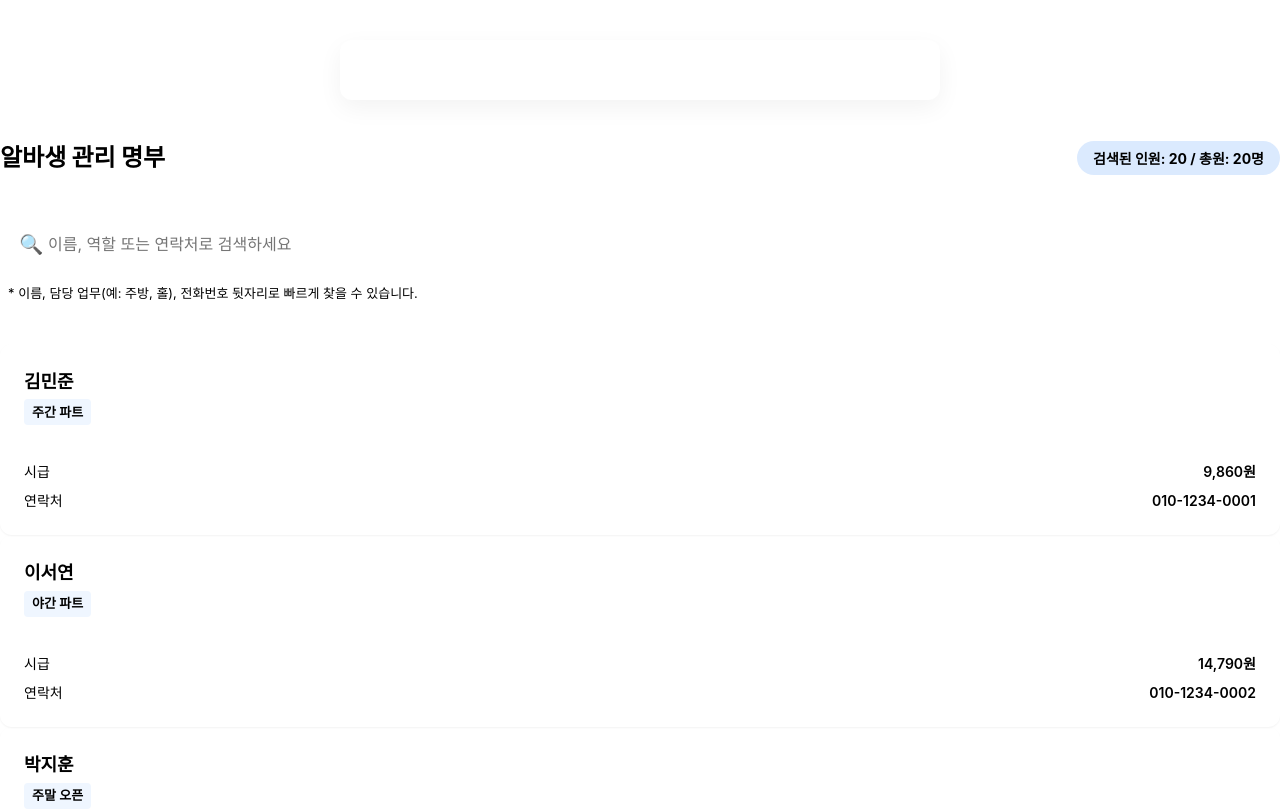
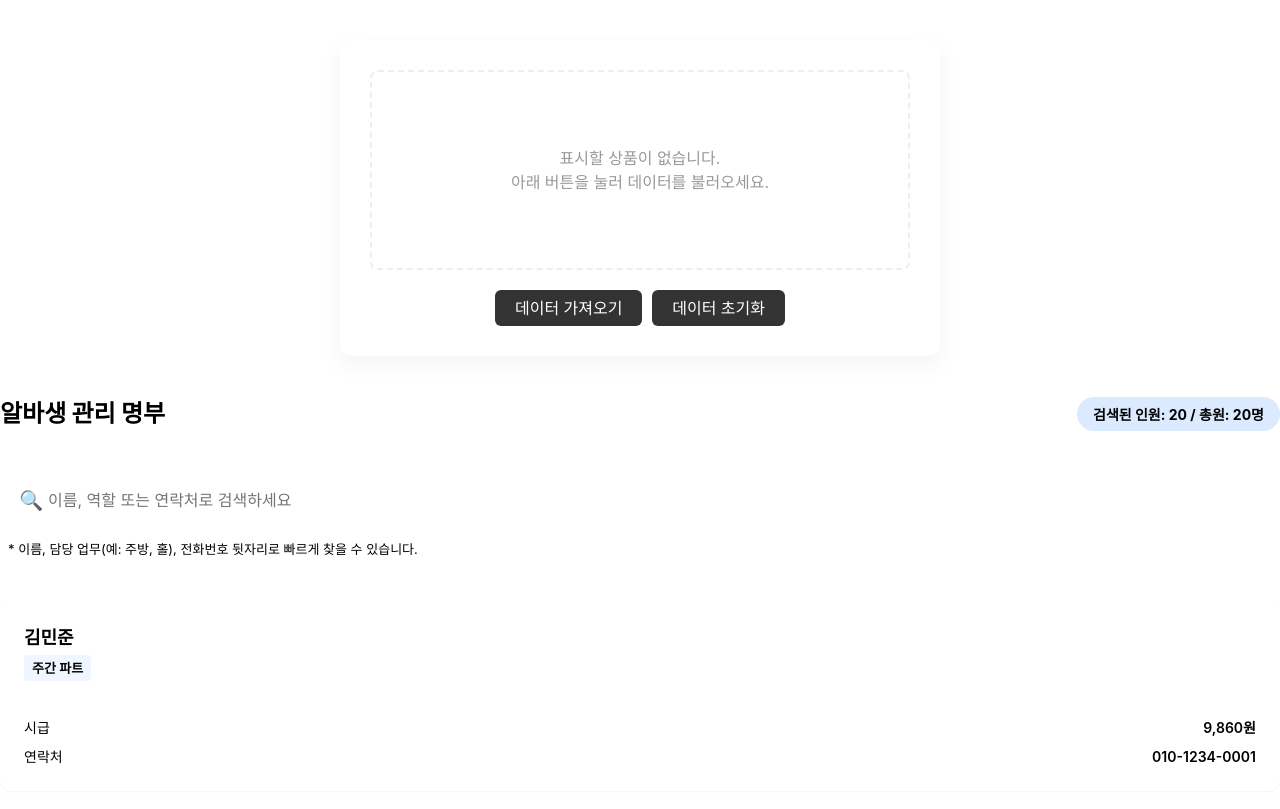
Before and after one commit to songha-5/learn-react, a React (Vite) app in the folder 04-리스트-렌더링/: page / in a window 1280 px wide. Shown: the top 809 px of the page. Built offline with nearby package versions, Linux system fonts and the light colour scheme.

Commit message:
학습: 조건부 UI렌더링

```diff
--- a/04-리스트-렌더링/src/components/StatusList/index.tsx
+++ b/04-리스트-렌더링/src/components/StatusList/index.tsx
@@ -1,27 +1,106 @@
+import { useState } from 'react'
 import S from './style.module.css'
+import dummyData from './data/dummy.json'
+import type { Item } from './type/item'
+
+const DUMMY_ITEMS: Item[] = dummyData
+const DELAY = 1500
 
 export default function StatusList() {
   // 제어할 상태 선언
+  const [isLoading, setIsLoading] = useState(false)
+  const [items, setItems] = useState<Item[]>([])
+
   // - 로딩 상태
   // - 데이터 상태
 
   // 데이터 로드 핸들러
-  // - 비동기 통신 시뮬레이션 (1.5초)
   // - 로딩/데이터 상태 업데이트
+  // const handleFetchData = () => {
+  const handleFetchData = async () => {
+    if (isLoading) return
+
+    // 1. 로딩중 상태로 전환
+    setIsLoading(true)
+
+    try {
+      await new Promise((resolve) => setTimeout(resolve, DELAY))
+
+      // 성공
+      // 데이터 업데이트
+      setItems(DUMMY_ITEMS)
+    } catch {
+      console.error('에러에요')
+    } finally {
+      setIsLoading(false)
+    }
+  }
 
   // 초기화 핸들러
   // - 데이터 상태 초기화
+  const handleReset = () => {setItems([])}
 
   return (
     <section className={S.container}>
       <h2 className="sr-only">상품 상태별 목록 확인</h2>
 
-      {/* 조건부 렌더링 1: 로딩 중일 때 */}
-      {/* 조건부 렌더링 2: 로딩이 끝났고 데이터가 없을 때 */}
-      {/* 조건부 렌더링 3: 데이터가 있을 때 */}
+      <div role='status' aria-busy={isLoading} className={S.statusBox}>
+        {/* 조건부 렌더링 1: 로딩 중일 때 */}
+        {isLoading && (
+          <p role='status' className={S.loadingText}>
+            데이터를 로딩중입니다.
+          </p>
+        )}
+        {/* 조건부 렌더링 2: 로딩이 끝났고 데이터가 없을 때 */}
+        {
+          !isLoading && items.length === 0 && (
+            <div className={S.emptyText}>
+              <p>표시할 상품이 없습니다.</p>
+              <p>아래 버튼을 눌러 데이터를 불러오세요.</p>
+            </div>
+          )
+        }
+        {/* 조건부 렌더링 3: 데이터가 있을 때 */}
+        {!isLoading && items.length > 0 && (
+          <ul className={S.list}>
+            {items.map((item) => (
+              <li key={item.id} className={S.item}>
+                {item.name}
+              </li>
+            ))}
+          </ul>
+        )}
+      </div>
 
+      <div role="group" className={S.buttonGroup}>
+        <button
+          type="button"
+          onClick={handleFetchData}
+          aria-disabled={isLoading}
+        >
+          데이터 가져오기
+        </button>
+        <button
+          type="button"
+          onClick={handleReset}
+          aria-disabled={isLoading}
+        >
+          데이터 초기화
+        </button>
+      </div>
       {/* 데이터 가져오기 */}
       {/* 데이터 초기화 */}
     </section>
   )
 }
+// const handleFetchData_v1 = () => {
+//   // 로딩중... 상태로 전환
+//   setIsLoading(true)
+//   // 비동기 통신 시뮬레이션 (1.5초)
+//   setTimeout(() => {
+//     // 데이터 업데이트
+//     setItems(DUMMY_DATA)
+//     // 로딩 종료 상태로 전환
+//     setIsLoading(false)
+//   }, DELAY)
+// }
```
